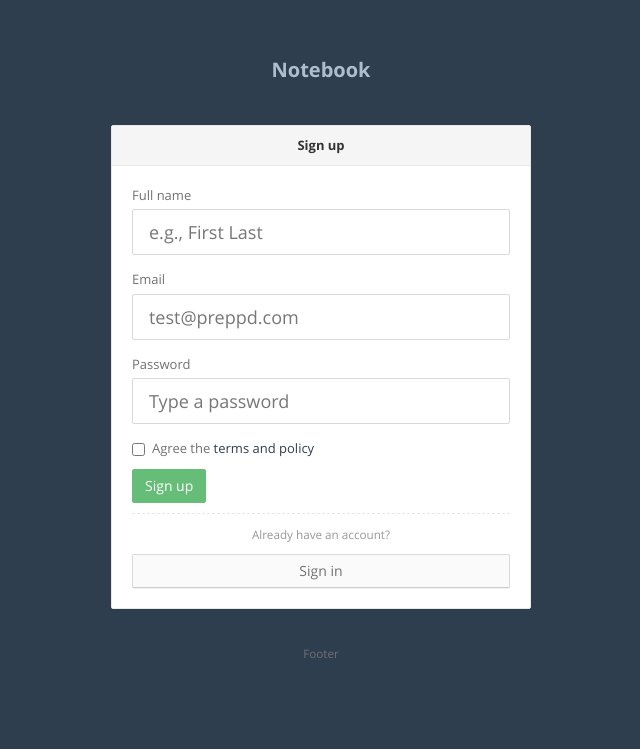
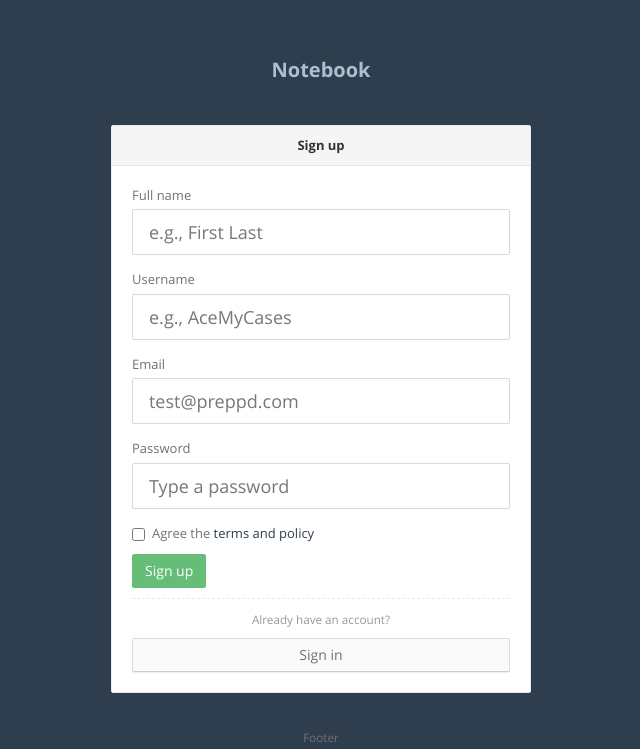
Before and after one commit to rohandas/preppd, a Django app: page /profile/signup in a window 1280 px wide. Shown: the top 749 px of the page, without its empty margins (319-959 px from the left). Run offline with Django 3.2, Linux system fonts and the light colour scheme; some libraries are stand-ins or nearby versions.

Commit message:
Including some minor tweaks post last-commit

```diff
--- a/preppd/templates/notebook/dashboard.html
+++ b/preppd/templates/notebook/dashboard.html
@@ -114,7 +114,7 @@
                           <b class="bg-danger"></b>
                         </i>
                         <span class="pull-right">
-                          <i class="fa fa-angle-down text"></i>
+                          <i class="fa fa-s-down text"></i>
                           <i class="fa fa-angle-up text-active"></i>
                         </span>
                         <span>Home</span>
--- a/preppd/templates/notebook/signup.html
+++ b/preppd/templates/notebook/signup.html
@@ -28,6 +28,10 @@
           <div class="form-group">
             <label class="control-label">Full name</label>
             <input type="text" placeholder="e.g., First Last" class="form-control input-lg">
+          </div>
+          <div class="form-group">
+            <label class="control-label">Username</label>
+            <input type="text" placeholder="e.g., AceMyCases" class="form-control input-lg">
           </div>
           <div class="form-group">
             <label class="control-label">Email</label>
```
